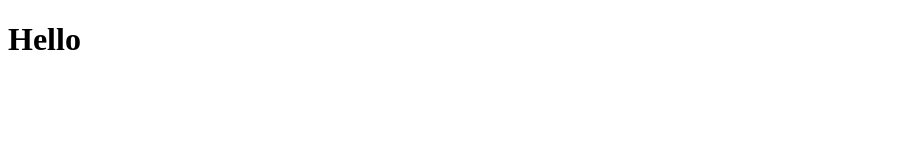
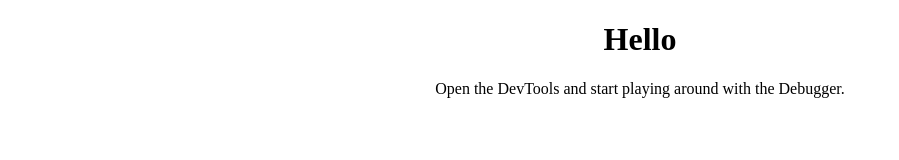
Before and after one commit to Shaur-Repositories/Javascript_Scopes, a plain HTML site: page index.html in a window 1280 px wide. Shown: the whole page, without its empty margins (0-899 px from the left). Drawn offline with Linux system fonts and the light colour scheme.

Commit message:
updated html file

```diff
--- a/index.html
+++ b/index.html
@@ -2,8 +2,17 @@
 <html>
     <head>
         <script src="scope&hoisting.js" defer></script>
+        <meta name="viewport" content="width=device-width, initial-scale=1.0">
+        <style>
+            body{
+                text-align: center;
+            }
+        </style>
     </head>
     <body>
         <h1>Hello</h1>
+        <p>
+            Open the DevTools and start playing around with the Debugger.
+        </p>
     </body>
 </html>
```
